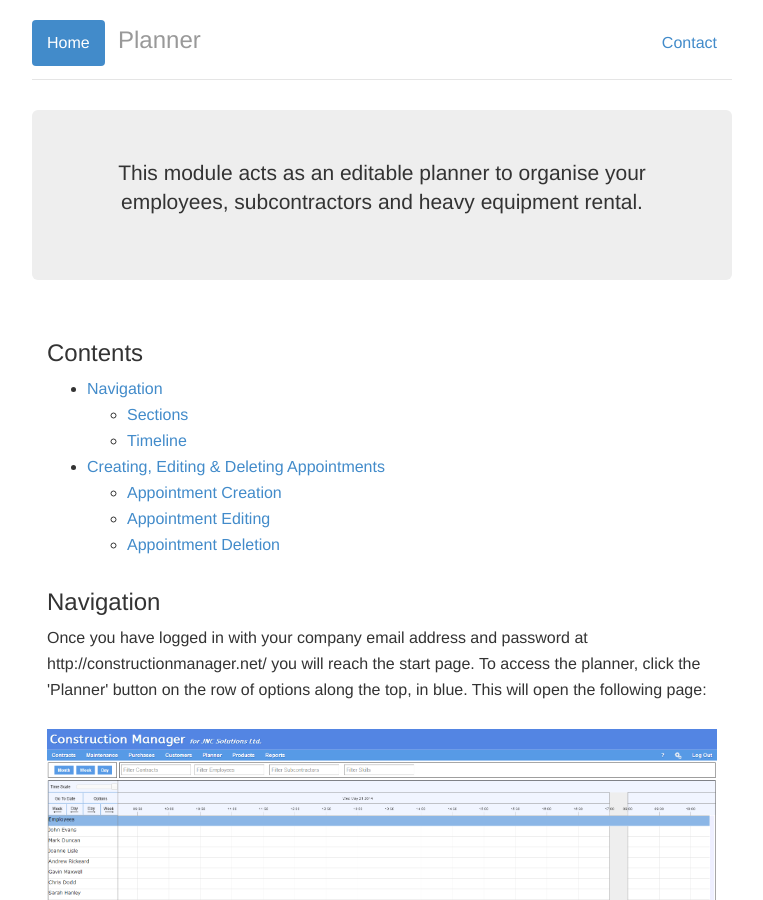
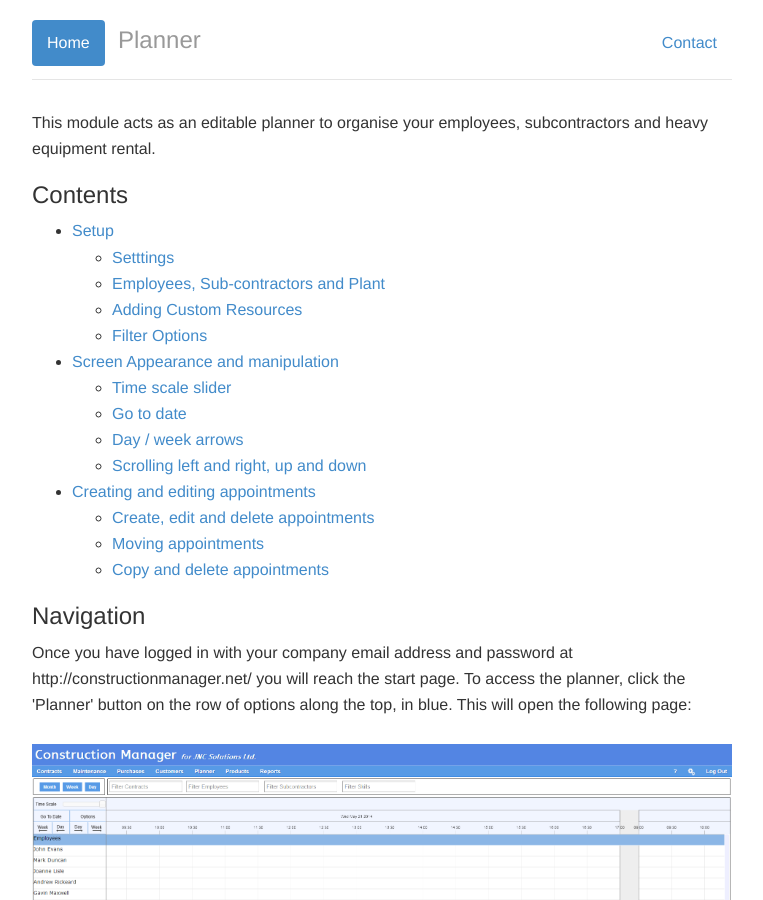
Before and after one commit to JNCSolutions/ConstructionManagerDocs, a Jekyll site: the page built from planner.html, in a window 1280 px wide and 900 px high. Shown: the whole window, without its empty margins (258-1021 px from the left). Built offline with Jekyll 4.4.1, drawn with Linux system fonts in a browser that asks for light colours.

Commit message:
Update planner.html

```diff
--- a/planner.html
+++ b/planner.html
@@ -2,32 +2,37 @@
 layout: default
 title: Planner
 ---
-<div class="jumbotron">
-  <p class="lead">This module acts as an editable planner to organise your employees, subcontractors and heavy equipment rental.</p>
-</div>
+<div>
+  <p>This module acts as an editable planner to organise your employees, subcontractors and heavy equipment rental.</p>
 
-<div class="row marketing">
-  <div class="col-lg-12">
-
-    <h3>Contents</h3>
+  <h3>Contents</h3>
 
     <ul class="table-of-contents">
-      <li><a href="#nagivation">Navigation</a></li>
+      <li><a href="#setup">Setup</a></li>
       <ul>
-        <li><a href="#navigation-sections">Sections</a></li>
-        <li><a href="#navigation-timeline">Timeline</a></li>
+        <li><a href="#setttings">Setttings</a></li>
+        <li><a href="#employees-subcontractors-plant">Employees, Sub-contractors and Plant</a></li>
+        <li><a href="#adding-custom-resources">Adding Custom Resources</a></li>
+        <li><a href="#filter-options
+        ">Filter Options</a></li>
       </ul>
-      <li><a href="#appointments">Creating, Editing &amp; Deleting Appointments</a></li>
+      <li><a href="#screen-appearance">Screen Appearance and manipulation</a></li>
       <ul>
-        <li><a href="#appointments-creation">Appointment Creation</a></li>
-        <li><a href="#appointments-editing">Appointment Editing</a></li>
-        <li><a href="#appointments-deletion">Appointment Deletion</a></li>
+        <li><a href="#time-scale-slider">Time scale slider</a></li>
+        <li><a href="#go-to-date">Go to date</a></li>
+        <li><a href="#day-week-arrows">Day / week arrows</a></li>
+        <li><a href="#scrolling">Scrolling left and right, up and down</a></li>
+      </ul>
+      <li><a href="#creating-editing-appointments">Creating and editing appointments</a></li>
+        <ul>
+        <li><a href="#create-edit-delete">Create, edit and delete appointments</a></li>
+        <li><a href="#moving-appointments">Moving appointments</a></li>
+        <li><a href="#copy-delete">Copy and delete appointments</a></li>
+
       </ul>
     </ul>
-  </div>
 
-  <div id="navigation" class="col-lg-12">
-    <h3>Navigation</h3>
+    <h3 id="navigation">Navigation</h3>
 
     <p>
       Once you have logged in with your company email address and password at http://constructionmanager.net/ you will reach the start page. To access the planner, click the 'Planner' button on the row of options along the top, in blue. This will open the following page:
@@ -53,10 +58,8 @@ title: Planner
     <h4 id="navigation-filters">Filters</h4>
 
     <p>The filters above the timeline can also be used to quickly search through the rows to find the relevant entry. It is important to note that <b>multiple selections can be input into the filter</b>.</p>
-  </div>
 
-  <div id="appointments" class="col-lg-12">
-    <h3>Creating, Editing &amp; Deleting Appointments</h3>
+    <h3 id="appointments">Creating, Editing &amp; Deleting Appointments</h3>
 
     <h4 id="appointments-creation">Appointment Creation</h4>
 
@@ -99,5 +102,4 @@ title: Planner
 
     <p>Option for whether or not to use the employees that have been set up in Sage Payroll</p>
 
-  </div>
-</div>
+ </div>
```
